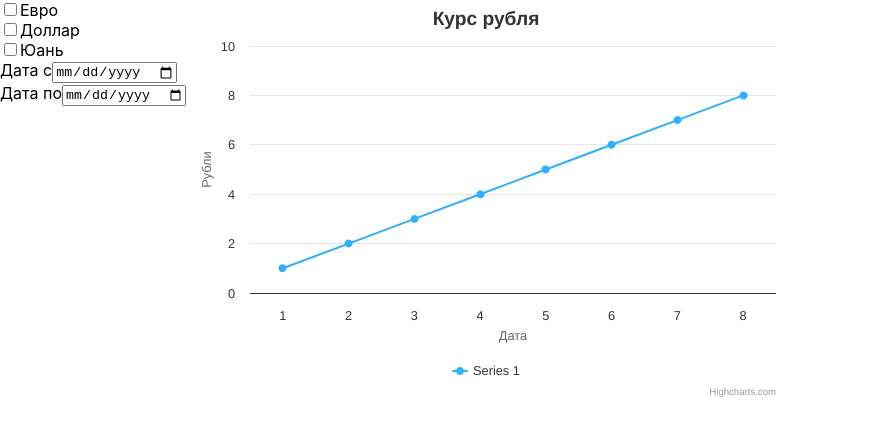
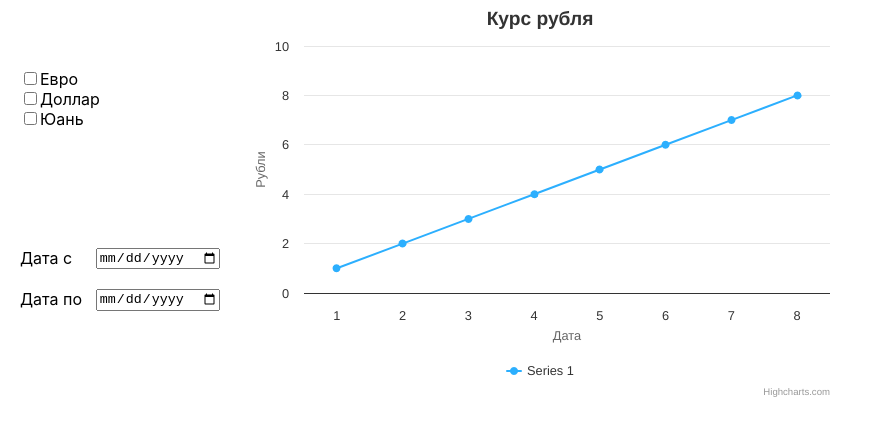
Before and after one commit to korchel/exchange-rates, a React (Create React App) app: page / in a window 1280 px wide. Shown: the top 436 px of the page, without its empty margins (0-893 px from the left). Built offline with nearby package versions, Linux system fonts and the light colour scheme; the HTML template or start-up script is replaced by a standard one.

Commit message:
styles edited

```diff
--- a/src/components/DiagramControls.tsx
+++ b/src/components/DiagramControls.tsx
@@ -57,8 +57,7 @@ const Controls: FC = () => {
 
   return (
     <div className="container">
-      <div>
-
+      <div className='controls'>
         <div>
           <div>
             <input
@@ -95,7 +94,7 @@ const Controls: FC = () => {
           </div>
         </div>
         <div>
-          <div>
+          <div className='date-input-group'>
             <label htmlFor='from'>Дата с</label>
             <input
               type="date"
@@ -103,7 +102,7 @@ const Controls: FC = () => {
               onChange={(e) => { handleFromDate(e); }}
             />
           </div>
-          <div>
+          <div className='date-input-group'>
             <label htmlFor='till'>Дата по</label>
             <input
               type="date"
--- a/src/index.css
+++ b/src/index.css
@@ -14,6 +14,24 @@ code {
 
 .container {
   display: flex;
-
+  width: 100%;
   margin: 0 auto;
 }
+
+.controls {
+  display: flex;
+  flex-direction: column;
+  justify-content: space-around;
+  width: 200px;
+  padding: 20px;
+}
+
+.date-input-group {
+  display: flex;
+  justify-content: space-between;
+  margin: 20px 0;
+}
+
+.diagram {
+
+}
--- a/src/store/index.ts
+++ b/src/store/index.ts
@@ -1,12 +1,16 @@
 import { configureStore } from '@reduxjs/toolkit';
 
 import { exchangeRatesApi } from './exchangeRatesApi';
-// import exchangeRatesSlice from './exchangeRatesSlice';
+import requestCounterSlice from './requestCounterSlice';
 
-export default configureStore({
+const store = configureStore({
   reducer: {
     [exchangeRatesApi.reducerPath]: exchangeRatesApi.reducer,
-    // exchangeRatesSlice,
+    requestCounterSlice,
   },
   middleware: (getDefaultMiddleware) => getDefaultMiddleware().concat(exchangeRatesApi.middleware),
 });
+
+export type RootStateType = ReturnType<typeof store.getState>
+
+export default store;
--- /dev/null
+++ b/src/store/requestCounterSlice.ts
@@ -0,0 +1,21 @@
+import { createSlice } from '@reduxjs/toolkit';
+
+import type { RootStateType } from './index';
+
+const initialState = {
+  counter: 0,
+};
+
+const requesCounterSlice = createSlice({
+  name: 'counter',
+  initialState,
+  reducers: {
+    increment: (state) => {
+      state.counter += 1;
+    }
+  },
+});
+
+export const getCounter = (state: RootStateType): number => state.requestCounterSlice.counter;
+export const { increment } = requesCounterSlice.actions;
+export default requesCounterSlice.reducer;
```
